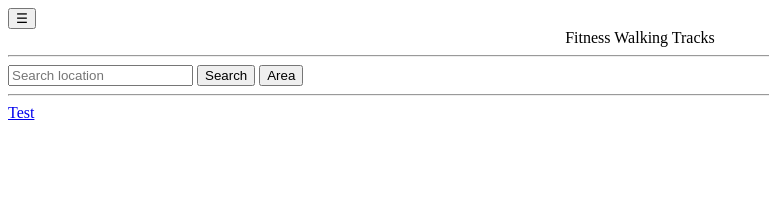
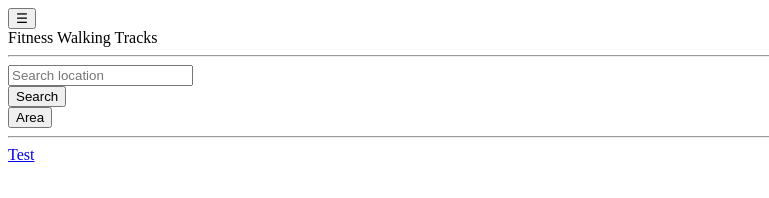
Before and after one commit to tommy08332/fitnessWalkingTracksInfoApp, a website: page www/index.html in a window 1280 px wide. Shown: the whole page, without its empty margins (0-769 px from the left). Drawn offline with Linux system fonts and the light colour scheme.

Commit message:
Update index.html

```diff
--- a/www/index.html
+++ b/www/index.html
@@ -7,17 +7,20 @@
 <body>
 
     <header>
-<!--        <div class="row">-->
 
-        <div id="navi_bar_div">
 
-            <button id="navi_bar_bttn">☰</button>
+        <div class="header_div">
 
+            <div>
+                <button id="navi_bar_bttn">
+                    ☰
+                </button>
             </div>
-
-        <div id="header_label">
-
-            <label>Fitness Walking Tracks</label>
+            <div>
+                <label id="header_label">
+                    Fitness Walking Tracks
+                </label>
+            </div><div>
 
             </div>
 
@@ -26,22 +29,35 @@
 
     <hr>
 
+
     <main>
 
+        <div class="main_div">
 
             <div>
+
                 <input id="search_input_field" placeholder="Search location">
+
+            </div>
+            <div>
 
                 <button id="search_bttn">Search</button>
 
+            </div>
+            <div>
+
                 <button id="surrounding_location">Area</button>
+
+            </div>
+
+
 
         </div>
 
         <hr>
         <a class="button" href="details.html">Test</a>
 
-        <table  id="walking_data_tb">
+        <table id="walking_data_tb">
 
             <tbody>
 
```
Lines whose indentation alone changed are shown as unchanged.
